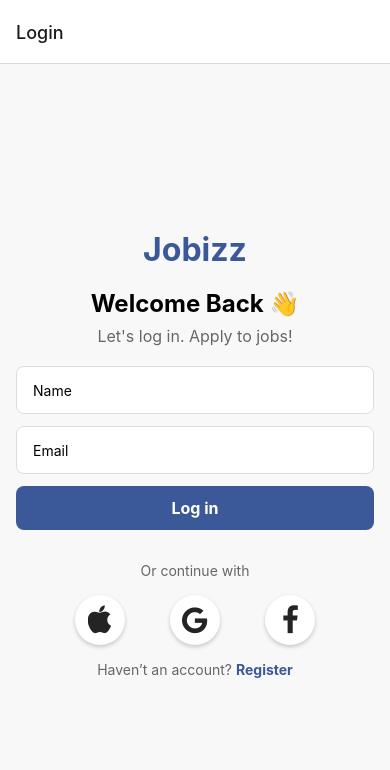
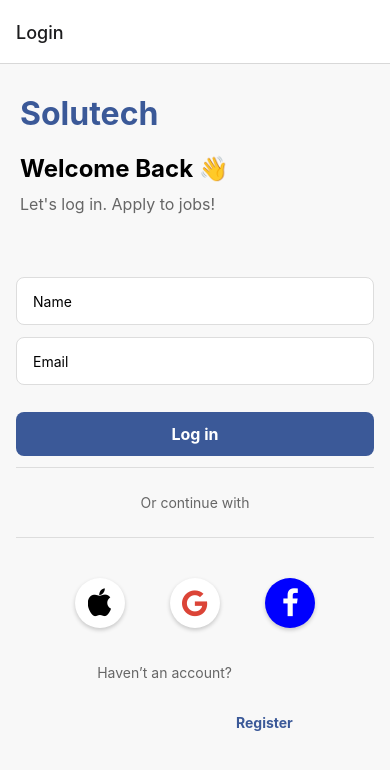
Before and after one commit to Ihongui/rn-assignment4-11004310, a React Native app in the folder FabriceAccountApp/: screen /Login in a window 390 px wide. Shown: the top 770 px of the page. Built offline with nearby package versions, Linux system fonts and the light colour scheme.

Commit message:
finally i'm done with login page

```diff
--- a/FabriceAccountApp/screens/LoginScreen.js
+++ b/FabriceAccountApp/screens/LoginScreen.js
@@ -19,7 +19,9 @@ const LoginScreen = ({ navigation }) => {
 
   return (
     <View style={styles.container}>
-      <Text style={styles.logo}>Jobizz</Text>
+      <View style={styles.header}>
+        <Text style={styles.logoText}>Solutech</Text>
+      </View>
       <Text style={styles.welcomeText}>Welcome Back 👋</Text>
       <Text style={styles.subtitle}>Let's log in. Apply to jobs!</Text>
 
@@ -40,17 +42,19 @@ const LoginScreen = ({ navigation }) => {
         <Text style={styles.loginButtonText}>Log in</Text>
       </TouchableOpacity>
 
+      <View style={styles.line}></View>
       <Text style={styles.orText}>Or continue with</Text>
+      <View style={styles.line}></View>
 
       <View style={styles.socialLoginContainer}>
         <TouchableOpacity style={styles.socialLoginButton}>
-          <Icon name="apple" type="font-awesome" size={30} />
+          <Icon name="apple" type="font-awesome" size={30} color="black" />
         </TouchableOpacity>
         <TouchableOpacity style={styles.socialLoginButton}>
-          <Icon name="google" type="font-awesome" size={30} />
+          <Icon name="google" type="font-awesome" size={30} color="#DB4437" />
         </TouchableOpacity>
-        <TouchableOpacity style={styles.socialLoginButton}>
-          <Icon name="facebook" type="font-awesome" size={30} />
+        <TouchableOpacity style={styles.socialLoginButton1}>
+          <Icon name="facebook" type="font-awesome" size={30} color="white" />
         </TouchableOpacity>
       </View>
 
@@ -69,21 +73,39 @@ const styles = StyleSheet.create({
     padding: 16,
     backgroundColor: "#f8f8f8",
   },
-  logo: {
+  header: {
+    flexDirection: "row",
+    alignItems: "center",
+    position: "absolute",
+    top: 30,
+    left: 20,
+  },
+
+  logoText: {
     fontSize: 32,
     fontWeight: "bold",
     color: "#3b5998",
-    marginBottom: 20,
   },
   welcomeText: {
     fontSize: 24,
     fontWeight: "bold",
     marginBottom: 8,
+    flexDirection: "row",
+    alignItems: "center",
+    position: "absolute",
+    top: 90,
+    left: 20,
   },
   subtitle: {
     fontSize: 16,
     color: "#666",
     marginBottom: 20,
+    marginBottom: 8,
+    flexDirection: "row",
+    alignItems: "center",
+    position: "absolute",
+    top: 130,
+    left: 20,
   },
   input: {
     height: 48,
@@ -94,6 +116,7 @@ const styles = StyleSheet.create({
     paddingHorizontal: 16,
     marginBottom: 12,
     backgroundColor: "#fff",
+    top: 12,
   },
   loginButton: {
     backgroundColor: "#3b5998",
@@ -103,6 +126,7 @@ const styles = StyleSheet.create({
     width: "100%",
     alignItems: "center",
     marginBottom: 16,
+    top: 15,
   },
   loginButtonText: {
     color: "#fff",
@@ -113,6 +137,13 @@ const styles = StyleSheet.create({
     fontSize: 14,
     color: "#666",
     marginVertical: 16,
+    top: 0,
+  },
+  line: {
+    height: 1,
+    backgroundColor: "#ddd",
+    width: "100%",
+    marginVertical: 10,
   },
   socialLoginContainer: {
     flexDirection: "row",
@@ -132,14 +163,31 @@ const styles = StyleSheet.create({
     shadowOpacity: 0.2,
     shadowRadius: 4,
     elevation: 2,
+    top: 30,
+  },
+  socialLoginButton1: {
+    width: 50,
+    height: 50,
+    backgroundColor: "blue",
+    borderRadius: 25,
+    justifyContent: "center",
+    alignItems: "center",
+    shadowColor: "#000",
+    shadowOffset: { width: 0, height: 2 },
+    shadowOpacity: 0.2,
+    shadowRadius: 4,
+    elevation: 2,
+    top: 30,
   },
   registerText: {
     fontSize: 14,
     color: "#666",
+    top: 50,
   },
   registerLink: {
     color: "#3b5998",
     fontWeight: "bold",
+    top: 50,
   },
 });
 
```
